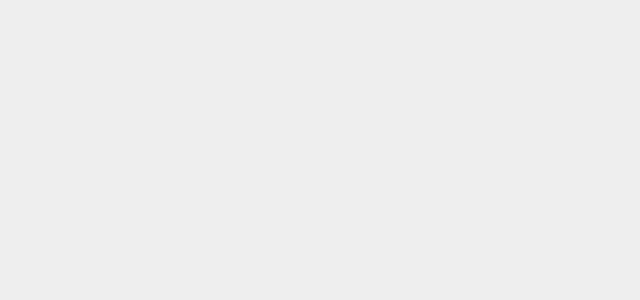
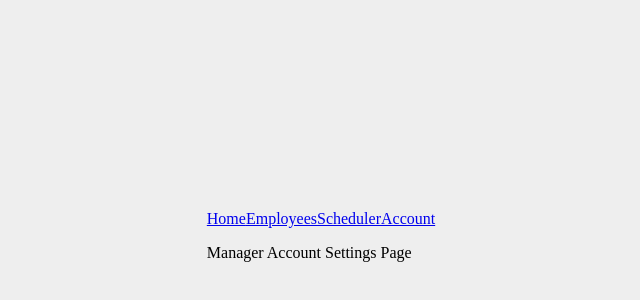
Before and after one commit to FloatingPointers/scheduler, a React (Create React App) app: page /mgr/settings in a window 1280 px wide. Before the commit this address had no page. Shown: the part 156-456 px from the top of the page, without its empty margins (319-959 px from the left). Built offline with nearby package versions, Linux system fonts and the light colour scheme.

Commit message:
Add routes for manager pages

```diff
--- a/src/components/app-components/ManagerLogin.js
+++ b/src/components/app-components/ManagerLogin.js
@@ -16,7 +16,7 @@ function ManagerLogin() {
 
             <button type="submit" id="submit">Submit</button>
 
-            <NavLink to="/CreateAccount" className="create-account">Don't have an account?</NavLink>
+            <NavLink to="/CreateAccount/" className="create-account">Don't have an account?</NavLink>
         </form>
     );
   }
--- /dev/null
+++ b/src/components/app-components/ManagerNavbar.js
@@ -0,0 +1,21 @@
+import React from "react";
+import {NavLink} from "react-router-dom";
+
+
+
+function ManagerNavbar() {
+
+    return (
+        <div>
+            <navbar>
+                <NavLink to="/mgr/">Home</NavLink>
+                <NavLink to="/mgr/employees/">Employees</NavLink>
+                <NavLink to="/mgr/scheduler/">Scheduler</NavLink>
+                <NavLink to="/mgr/settings">Account</NavLink>
+            </navbar>
+        </div>
+    );
+
+}
+
+export default ManagerNavbar;
--- a/src/index.js
+++ b/src/index.js
@@ -1,12 +1,27 @@
 import React from 'react';
 import ReactDOM from 'react-dom/client';
-import RouteSwitch from './RouteSwitch';
+import { BrowserRouter, Routes, Route } from 'react-router-dom';
+import CreateAccount from './pages/CreateAccount';
+import ManagerPage from './pages/ManagerPage';
+import EmployeeManagerPage from './pages/EmployeeManagerPage';
+import ScheduleManagerPage from './pages/ScheduleManagerPage';
+import ManagerAccountSettingsPage from './pages/ManagerAccountSettingsPage';
+import App from './pages/App';
+
 import "./styles/index.css"
+
 
 
 const root = ReactDOM.createRoot(document.getElementById('root'));
 root.render(
-  <React.StrictMode>
-    <RouteSwitch />
-  </React.StrictMode>
+  <BrowserRouter>
+    <Routes>
+      <Route path="/" element={<App />} />
+      <Route path="/CreateAccount/" element={<CreateAccount/>} />
+      <Route path="/mgr/" element={<ManagerPage/>}/>
+      <Route path="/mgr/employees/" element={<EmployeeManagerPage/>} />
+      <Route path="/mgr/scheduler/" element={<ScheduleManagerPage/>} />
+      <Route path="/mgr/settings/" element={<ManagerAccountSettingsPage/>} />
+    </Routes>
+  </BrowserRouter>
 );
--- a/src/pages/CreateAccount.js
+++ b/src/pages/CreateAccount.js
@@ -1,5 +1,4 @@
 import React, {useState} from "react"
-import "../styles/CreateAccount.css"
 import {NavLink} from "react-router-dom"
 
 
--- /dev/null
+++ b/src/pages/EmployeeManagerPage.js
@@ -0,0 +1,19 @@
+import React from 'react';
+import ManagerNavbar from '../components/app-components/ManagerNavbar';
+
+
+
+function EmployeeManagerPage() {
+
+    return (
+
+        <div>
+            <ManagerNavbar/>
+            <p>Employee Manager Page</p>
+        </div>
+
+    );
+
+}
+
+export default EmployeeManagerPage;
--- /dev/null
+++ b/src/pages/ManagerAccountSettingsPage.js
@@ -0,0 +1,19 @@
+import React from "react";
+import ManagerNavbar from "../components/app-components/ManagerNavbar";
+
+
+
+function ManagerAccountSettingsPage() {
+
+    return (
+
+        <div>
+            <ManagerNavbar/>
+            <p>Manager Account Settings Page</p>
+        </div>
+
+    );
+
+}
+
+export default ManagerAccountSettingsPage;
--- /dev/null
+++ b/src/pages/ManagerPage.js
@@ -0,0 +1,19 @@
+import React from "react"
+import ManagerNavbar from "../components/app-components/ManagerNavbar";
+
+
+
+function ManagerPage() {
+
+    return (
+        <div>
+
+            <ManagerNavbar />
+            <p>Manager Home Page</p>
+
+        </div>
+    );
+
+};
+
+export default ManagerPage;
--- /dev/null
+++ b/src/pages/ScheduleManagerPage.js
@@ -0,0 +1,19 @@
+import React from "react";
+import ManagerNavbar from "../components/app-components/ManagerNavbar";
+
+
+
+function ScheduleManagerPage() {
+
+    return (
+
+        <div>
+            <ManagerNavbar/>
+            <p>Schedule Manager Page</p>
+        </div>
+
+    );
+
+}
+
+export default ScheduleManagerPage;
```
Also changed, not shown: src/pages/App.js (line endings or trailing spaces), src/styles/CreateAccount.css (deleted), 1 other file (tests, documents, lock files or other folders).
